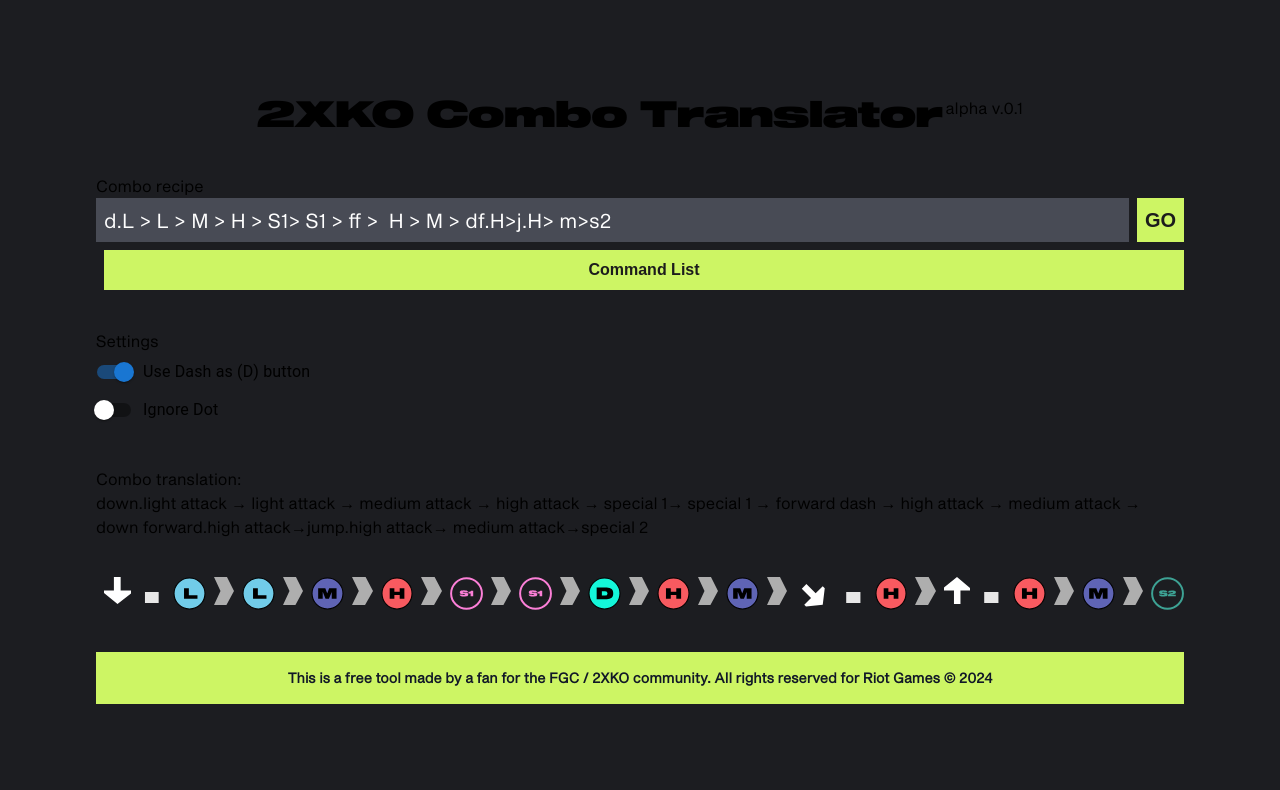
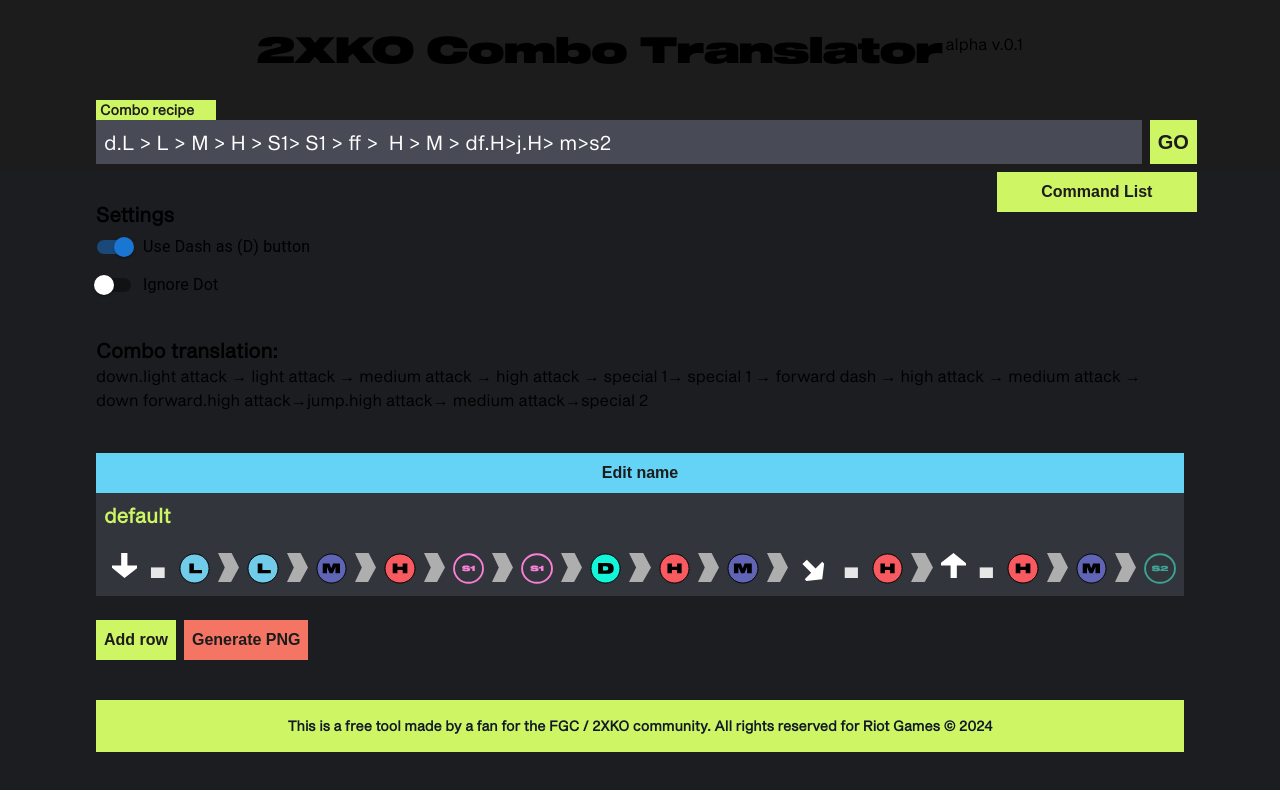
Before and after one commit to lisboa-daniel/Kolib-2XKO-Combo-Translator, a Next.js app: page / in a window 1280 px wide. Both pictures are taken after a click on the input "GO". Shown: the top 790 px of the page. Built offline with nearby package versions, Linux system fonts and the light colour scheme; a web font is replaced by a local one.

Commit message:
feat: new layout plus row  system added

```diff
--- a/src/app/page.tsx
+++ b/src/app/page.tsx
@@ -1,10 +1,10 @@
 'use client';
 
 import Image from "next/image";
-import {generateIcons, translateCombo} from '@/app/scripts/translator';
+import {COMMANDS, generateIcons, translateCombo} from '@/app/scripts/translator';
 import { useState } from "react";
 import { ReactNode } from "react";
-import { CommandIconObject, CommandObject } from "./scripts/definitions";
+import { CommandIconObject, CommandObject, CommandObjectList } from "./scripts/definitions";
 import { Box, Button, FormControlLabel, FormGroup, Modal, Switch, Typography } from "@mui/material";
 import Title from "./ui/title";
 import localFont from "next/font/local";
@@ -19,16 +19,26 @@
 
 const style = {
   position: 'absolute' as 'absolute',
-  top: '50%',
+  top: '42%',
   left: '50%',
   transform: 'translate(-50%, -50%)',
-  width: 400,
+  width: '800px',
+  height: '600px',
+  overflowY: 'scroll',
   color: '#000000',
   bgcolor: 'background.paper',
   border: '2px solid #000',
   boxShadow: 24,
   p: 4,
 };
+
+/*
+interface ComboListItem {
+  input : string,
+  comboTranslation: string,
+  iconCombo: CommandObject[],
+}*/
+
 export default function Home() {
 
   const [comboInput, setComboInput] = useState('d.L > L > M > H > S1> S1 > ff >  H > M > df.H>j.H> m>s2');
@@ -36,6 +46,16 @@
   const [comboTranslation, setComboTranslation] = useState('');
   const [useD, setUseD] = useState(true);
   const [ignoreDot, setIgnoreDot] = useState(false)
+
+  const [inputHistory, setInputHistory] = useState<string[]>(['d.L > L > M > H > S1> S1 > ff >  H > M > df.H>j.H> m>s2']);
+
+  /*const[comboList, setComboList] = useState<ComboListItem[]>([
+    {
+      input: 'd.L > L > M > H > S1> S1 > ff >  H > M > df.H>j.H> m>s2',
+      comboTranslation: '',
+      iconCombo: []
+    }
+  ]);*/
 
 
   const [open, setOpen] = useState(false);
@@ -48,29 +68,92 @@
     useD: useD
   });
 
-  setCommandCombo(generateIcons(comboArray));
+
+  let iconCombo = generateIcons(comboArray);
+
+  setCommandCombo(iconCombo);
   setComboTranslation(comboText);
+
+
+  comboLines[activeLine].sequence = iconCombo;
 
 
 }
 
+const realTimeUpdate = (comboInput : string) => {
+
+  let prevInput = inputHistory;
+
+  prevInput[activeLine] = comboInput;
+
+  setInputHistory(prevInput);
+
+  setComboInput(comboInput);
+  handleClick(comboInput);
+}
+
+
+
+  const [activeLine, setActiveLine] = useState(0);
+
+
+  const [comboLines, setComboLines] = useState<CommandObjectList[]> ([{
+    name: 'default',
+    sequence: []
+  }]);
+
+  const handlerAddRow = () => {
+    setComboLines( [...comboLines, {
+
+      name: 'newline'+(comboLines.length-1).toString(),
+      sequence: []
+    }])
+
+    inputHistory.push('');
+    setActiveLine(comboLines.length);
+
+  }
+
+
+  const changeActiveLine = (idx : number) =>{
+    console.log(`inputHistory[idx] = ${inputHistory[idx]}`)
+    setComboInput(inputHistory[idx]);
+    setActiveLine(idx);
+
+  }
+
+  const changeLineName = () => {
+    window.alert("to be implemented");
+  }
+
+
+  function handlerGeneratePng(): void {
+    window.alert("Function not implemented.");
+  }
 
   return (
-    <main className="flex min-h-screen w-full flex-col items-start justify-between p-24">
-      <div className="flex flex-row w-full items-start justify-center">
-        <Title text="2XKO Combo Translator" style=" text-center text-4xl " />
-        <p className="text-left">&nbsp;alpha v.0.1</p>
+    <main className="flex min-h-screen w-full flex-col items-start justify-between pl-24 pr-24  pb-12">
+      <div className="left-0 flex flex-row w-full items-start justify-center h-[170px] z-50 fixed bg-[#1c1c1c] ">
+        <Title text="2XKO Combo Translator" style=" text-center text-4xl mt-8" />
+        <p className="text-left mt-8">&nbsp;alpha v.0.1</p>
       </div>
 
-        <div id="form" className="flex flex-col w-full">
-            <label>Combo recipe</label>
+        <div id="form" className="flex flex-col w-[86%] top-[10%] fixed z-50">
+            <label className="text-[#1c1c1c] w-[120px] pl-1 pr-1 text-left text-sm mt-5 font-extrabold bg-[#cdf564]">Combo recipe</label>
             <div className="flex flex-row items-center justify-between">
-              <input className={'w-full text-xl p-2 '} defaultValue={comboInput} onChange={(e) => setComboInput(e.target.value)} name="combo" id="combo" type="text"/>
+              <input value={comboInput} id="combo_input" className={'w-full text-xl p-2 '} defaultValue={comboInput} onChange={(e) => realTimeUpdate(e.target.value)} name="combo" type="text"/>
               <input className={`text-xl p-2 ml-2 text-[#1c1c1c] bg-[#cdf564] cursor-pointer hover:bg-[#93b63c] font-extrabold ${boldFont.className}`} value={'GO'} type="submit" onClick={() => handleClick(comboInput)}/>
             </div>
 
-            <button className={`text-nm p-2 ml-2 text-[#1c1c1c] bg-[#cdf564] cursor-pointer hover:bg-[#93b63c] font-extrabold ${boldFont.className} w-[auto] mt-2`} onClick={handleOpen}>Command List</button>
-            <Modal
+            <div className="w-full flex items-end justify-end">
+            <button className={`text-nm p-2 text-[#1c1c1c] bg-[#cdf564] cursor-pointer hover:bg-[#93b63c] font-extrabold ${boldFont.className} w-[200px] mt-2  items-end`} onClick={handleOpen}>Command List</button>
+            </div>
+
+        </div>
+
+
+              {/* commands modal*/}
+              <Modal
               open={open}
               onClose={handleClose}
               aria-labelledby="modal-modal-title"
@@ -78,18 +161,35 @@
             >
               <Box sx={style}>
                 <Typography id="modal-modal-title" variant="h6" component="h2">
-                  Text in a modal
+                <Title text="Command usage" style=" text-center text-4xl " />
                 </Typography>
                 <Typography id="modal-modal-description" sx={{ mt: 2 }}>
-                  Duis mollis, est non commodo luctus, nisi erat porttitor ligula.
+                  <p>
+                    This is directly supported:
+                  </p>
+                <ul className="space-y-2 text-[#cdf564] bg-[#1c1c1c] p-4 rounded-lg shadow-lg">
+                {COMMANDS.map(cmd => (
+                  <li key={cmd.key} className="flex items-center p-2 bg-[#383838] rounded-md hover:bg-[#636262] transition-colors duration-200">
+                    <span className=" font-semibold text-[] mr-2">{cmd.key}</span>
+                    <span className=" flex flex-row items-center justify-between text-sm text-gray-600 dark:text-gray-300">
+                      {cmd.alias.map((word, index) => (
+                        <span key={index} className="mr-1">{word} </span>
+                      ))}
+                      <img width={'32px'} height={'32px'} className="pl-2" src={'commands/'+cmd.icon}></img>
+                    </span>
+                  </li>
+                ))}
+                <li className="text-sm text-gray-600 dark:text-gray-300 mt-2">
+                  <span className="font-medium text-gray-700 dark:text-gray-200">anything with ( ) are read as hold</span>
+                </li>
+              </ul>
                 </Typography>
               </Box>
             </Modal>
 
-        </div>
-
-        <div id="settings" className="flex w-full flex-col">
-          <p>Settings</p>
+        {/* settings  */}
+        <div id="settings" className="flex w-full flex-col mt-[180px]">
+        <label className="text-left text-xl mt-5 font-extrabold">Settings</label>
         <FormGroup>
           <FormControlLabel control={
             <Switch
@@ -113,26 +213,83 @@
 
         </FormGroup>
 
+        {/*        results          */}
         </div>
-        <div id="result">
-          <p>Combo translation: </p>
+
+
+        <div id="result" className="p-0 m-0 mt-2">
+        <label className="text-left text-xl font-extrabold">Combo translation: </label>
           <p>
             {comboTranslation}
           </p>
         </div>
-        <div id="images" className="flex flex-row items-start justify-center">
-        {
 
-           commandCombo.map((cmd, index) => (
+        <div id="image results" className="flex flex-col w-full mt-2 mb-2 ">
 
-              <span className={'pl-2'} key={index}>{cmd.node}</span>
-            ))
-        }
+            {
+              //render the combo lines
+              comboLines.map(line => (
+                <div className="flex flex-col">
+                <button className={`text-nm p-2 text-[#1c1c1c] bg-[#64d3f5] cursor-pointer hover:bg-[#398da7] font-extrabold ${boldFont.className} w-[auto] mt-2  ${comboLines[activeLine].name == line.name ? '' :'hidden'}`} onClick={changeLineName}>Edit name</button>
+                <button onClick={() => changeActiveLine(
+
+                  comboLines.findIndex(l => l.name == line.name)
+
+
+
+                )} id="default-row" className="mb-4 bg-[#33353c] hover:bg-[#52555f]"
+
+                >
+
+                <p className={`mb-2 text-xl font-extrabold text-left p-2 ${comboLines[activeLine].name == line.name ? 'text-[#cdf564]' :''} `}>{line.name}</p>
+
+
+
+
+                  <div className="flex w-full p-2 bg-[#33353c] h-min-12 flex-row items-start justify-start">
+
+                  {
+
+                    line.sequence.map((cmd, index) => (
+
+                        <span className={'pl-2'} key={index}>{cmd.node}</span>
+                      ))
+                  }
+                  </div>
+
+
+
+                </button>
+
+                </div>
+              ))
+
+            }
+
+          <div className="flex flex-row">
+
+          <span className="mr-2">
+            <button onClick={() => handlerAddRow()} className={`text-nm p-2 text-[#1c1c1c] bg-[#cdf564] cursor-pointer hover:bg-[#93b63c] font-extrabold mb-2 mt-2 ${boldFont.className}`}> Add row</button>
+          </span>
+
+          <span className="mr-2">
+            <button onClick={() => handlerGeneratePng()} className={`text-nm p-2 text-[#1c1c1c] bg-[#f57564] cursor-pointer hover:bg-[#b94b3d] font-extrabold mb-2 mt-2 ${boldFont.className}`}> Generate PNG</button>
+          </span>
+
+          </div>
+
+
         </div>
+
+
+
+
         <footer className="bg-[#cdf564] w-full  text-gray-900 py-4 px-6 text-center font-extrabold">
           <p className="text-sm">
             This is a free tool made by a fan for the FGC / 2XKO community. All rights reserved for Riot Games © 2024
           </p>
+
+
         </footer>
     </main>
   );
--- a/src/app/scripts/definitions.ts
+++ b/src/app/scripts/definitions.ts
@@ -23,3 +23,8 @@
   igDot : boolean,
   useD : boolean,
 }
+
+export interface CommandObjectList{
+  name : string,
+  sequence: CommandObject[]
+}
--- a/src/app/scripts/translator.ts
+++ b/src/app/scripts/translator.ts
@@ -202,8 +202,8 @@
 
               // insert custom sizes, (temporary solution) needs refactor
               const customSizeDict: CustomSizeDict = {
-                ",": 32,
-                ">": 32,
+                ",": 35,
+                ">": 35,
                 "m": 52,
                 "h": 52,
                 "l": 52,
```
